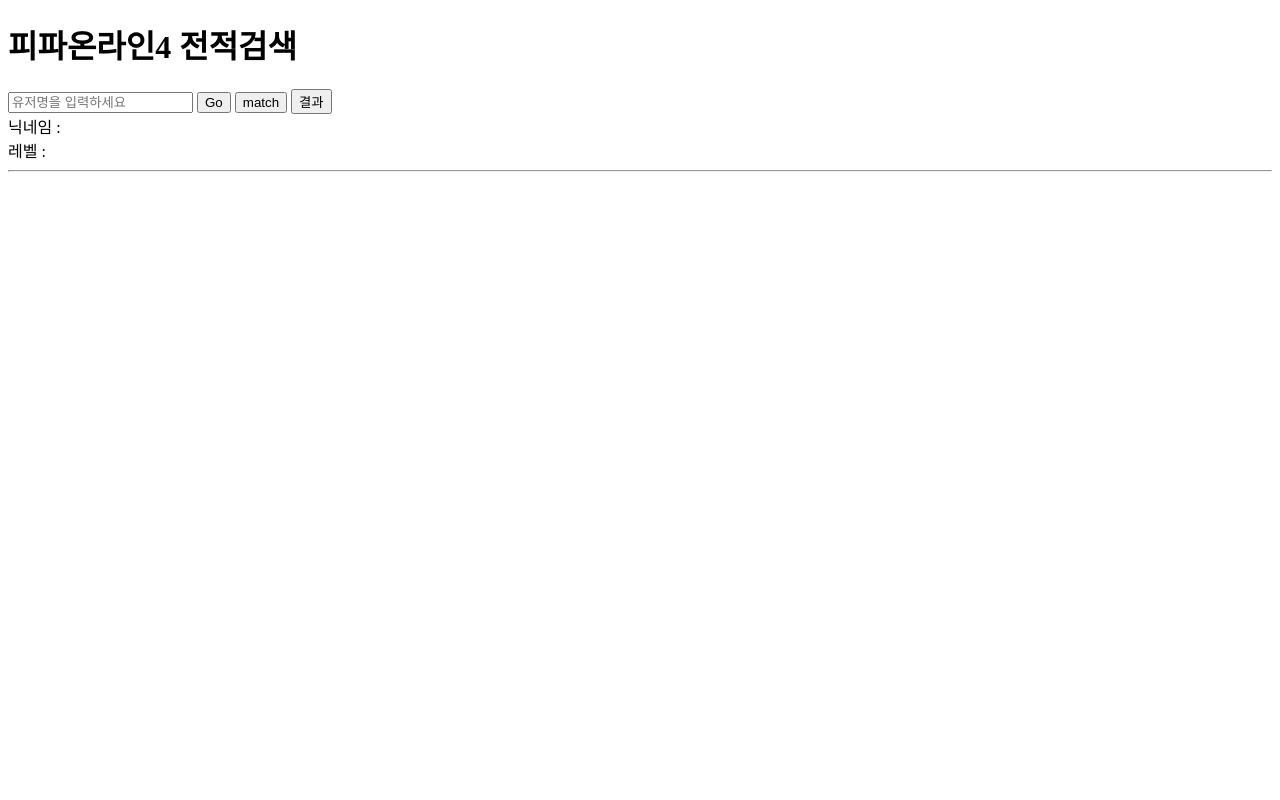
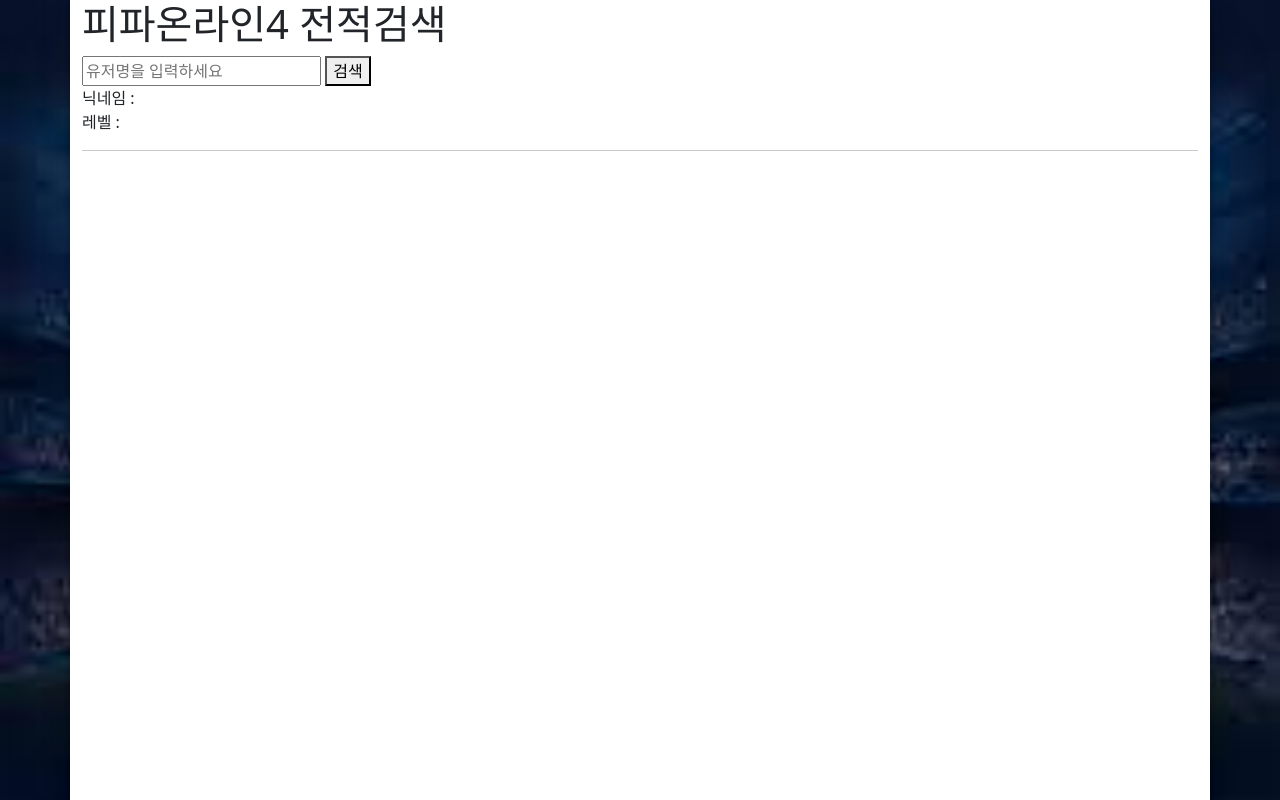
Before and after one commit to whddbsl/fifa.gg, a plain HTML site: page index.html in a window 1280 px wide. Drawn offline with nearby package versions, Linux system fonts and the light colour scheme.

Commit message:
버튼통합완료

```diff
--- a/index.html
+++ b/index.html
@@ -1,27 +1,37 @@
 <!DOCTYPE html>
 <html lang="en">
+
 <head>
     <meta charset="UTF-8">
     <meta http-equiv="X-UA-Compatible" content="IE=edge">
     <meta name="viewport" content="width=device-width, initial-scale=1.0">
-    <title>Document</title>
+    <title>fifa.gg</title>
+    <link href="https://cdn.jsdelivr.net/npm/bootstrap@5.3.0-alpha3/dist/css/bootstrap.min.css" rel="stylesheet" integrity="sha384-KK94CHFLLe+nY2dmCWGMq91rCGa5gtU4mk92HdvYe+M/SXH301p5ILy+dN9+nJOZ" crossorigin="anonymous">
     <link rel="stylesheet" href="style.css">
 </head>
+
 <body>
+    <div class="container">
         <h1>피파온라인4 전적검색</h1>
+        <section>
             <div>
-        <input id="user-input" type="text" placeholder="유저명을 입력하세요"/>
-        <button id="search-button">Go</button>
-        <button id="match-button">match</button>
-        <button id="result-button">결과</button>
+                <input id="user-input" type="text" placeholder="유저명을 입력하세요" />
+                <button id="all-button">검색</button>
+
             </div>
+        </section>
+        <section>
             <div id="user-board">
                 닉네임 : <br>
-        레벨 : <hr>
+                레벨 :
+                <hr>
             </div>
             <div id="match-board">
 
             </div>
+        </section>
+    </div>
     <script src="main.js"></script>
 </body>
+
 </html>
--- a/main.js
+++ b/main.js
@@ -3,12 +3,13 @@
 let inputNickName = "";
 let searchButton = document.getElementById("search-button");
 let userInput = document.getElementById("user-input"); // 유저가 입력한 닉네임 가져오기
-let matchButton = document.getElementById("match-button")
-let resultButton = document.getElementById("result-button")
+let matchButton = document.getElementById("match-button");
+let resultButton = document.getElementById("result-button");
 
 let data = null; // 전역 변수로 선언
 let accessID = null; //
-function getUserId() {// 유저 고유 식별자 가져오기
+function getUserId() {
+  // 유저 고유 식별자 가져오기
   inputNickName = userInput.value;
   async function getData() {
     let header = new Headers({
@@ -22,16 +23,17 @@
     .then((result) => {
       data = result; // 전역 변수에 결과 저장
       accessID = data.accessId;
-      console.log(data);
-      console.log(accessID);
+      //console.log(data);
+      //console.log(accessID);
       renderUserInfo();
+      return Promise.all([getUserMatch(),getMatchDetail()])
     })
     .catch((error) => {
       console.error(error);
     });
 }
 
-searchButton.addEventListener("click", getUserId);
+
 
 function renderUserInfo() {
   userHTML = ``;
@@ -48,35 +50,41 @@
     const url = `https://api.nexon.co.kr/fifaonline4/v1.0/users/${accessID}/matches?matchtype=40&offset=0&limit=20`
     const response = await fetch(url, {headers: header});
     matchData = await response.json();
-    console.log(matchData)
+    //console.log(matchData)
+    return matchData;
 }
-
-
-async function getMatchDetail(){
+async function getMatchDetail() {
+  const matchData = await getUserMatch();
   let header = new Headers({
     Authorization: Authorization,
-    })
-      matchHTML=``
-        for(i=0;i<matchData.length;i++){
-        const url =`https://api.nexon.co.kr/fifaonline4/v1.0/matches/${matchData[i]}`
-        const response = await fetch(url, {headers: header});
-        let data = await response.json()
-        let matchDate = data.matchDate
+  });
+  matchHTML = ``;
+  for (i = 0; i < matchData.length; i++) {
+    const url = `https://api.nexon.co.kr/fifaonline4/v1.0/matches/${matchData[i]}`;
+    const response = await fetch(url, { headers: header });
+    let data = await response.json();
+    let matchDate = data.matchDate;
     //console.log(matchDate)
-        let matchPlayer1 = data.matchInfo[0].nickname
-        let matchPlayer2 = data.matchInfo[1].nickname
-        let player1Result = data.matchInfo[0].matchDetail.matchResult
-        let player2Result = data.matchInfo[1].matchDetail.matchResult
+    let matchPlayer1 = data.matchInfo[0].nickname;
+    let matchPlayer2 = data.matchInfo[1].nickname;
+    let player1Result = data.matchInfo[0].matchDetail.matchResult;
+    let player2Result = data.matchInfo[1].matchDetail.matchResult;
     //console.log(matchPlayer1,player1Result,matchPlayer2,player2Result);
-        let player1Goal = data.matchInfo[0].shoot.goalTotal
-        let player2Goal = data.matchInfo[1].shoot.goalTotal
+    let player1Goal = data.matchInfo[0].shoot.goalTotal;
+    let player2Goal = data.matchInfo[1].shoot.goalTotal;
     //console.log(player1Goal,player2Goal)
     matchHTML += `${matchDate} <br>
         ${matchPlayer1}(${player1Result}) VS ${matchPlayer2}(${player2Result}) <br>
-        ${player1Goal}, ${player2Goal}<hr>`
-        document.getElementById("match-board").innerHTML = matchHTML
+        ${player1Goal}, ${player2Goal}<hr>`;
+    document.getElementById("match-board").innerHTML = matchHTML;
   }
 }
 
-resultButton.addEventListener("click",getMatchDetail)
-matchButton.addEventListener("click",getUserMatch)
+let allButton = document.getElementById("all-button")
+
+allButton.addEventListener("click", () => {
+  getUserId()
+    .then(getUserMatch)
+    .then(getMatchDetail)
+    .catch((error) => console.error(error));
+});
--- a/style.css
+++ b/style.css
@@ -0,0 +1,12 @@
+body{
+    margin:0;
+    background-image: url("img/배경.jpeg");
+    background-repeat: no-repeat;
+    background-size: cover;
+}
+
+.container{
+    background-color: white;
+    min-height: 100vh;
+    box-shadow: rgba(0, 0, 0, 0.25) 0px 54px 55px, rgba(0, 0, 0, 0.12) 0px -12px 30px, rgba(0, 0, 0, 0.12) 0px 4px 6px, rgba(0, 0, 0, 0.17) 0px 12px 13px, rgba(0, 0, 0, 0.09) 0px -3px 5px;
+}
```
Also changed, not shown: img/다운로드.jpeg (added), img/배경.jpeg (added). Lines whose indentation alone changed are shown as unchanged.
